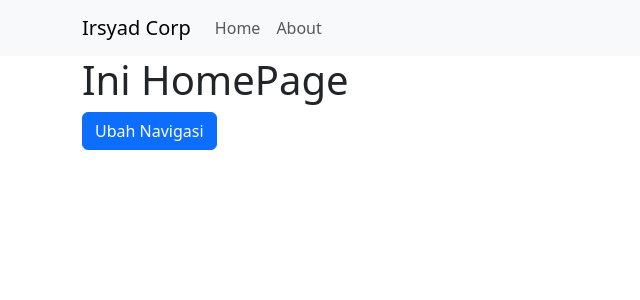
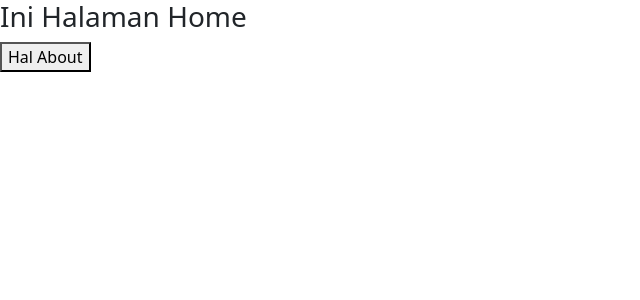
Before and after one commit to irsyadmurfidkusuma/belajar-reactjs, a React (Create React App) app: page / in a window 1280 px wide. Shown: the top 300 px of the page, without its empty margins (0-640 px from the left). Built offline with nearby package versions, Linux system fonts and the light colour scheme.

Commit message:
mempelajari React Router Dom

```diff
--- a/package.json
+++ b/package.json
@@ -10,7 +10,8 @@
     "react": "^18.3.1",
     "react-bootstrap": "^2.10.5",
     "react-dom": "^18.3.1",
-    "react-scripts": "5.0.1",
+    "react-router-dom": "^6.27.0",
+    "react-scripts": "^3.0.1",
     "web-vitals": "^2.1.4"
   },
   "scripts": {
--- a/src/App.js
+++ b/src/App.js
@@ -7,39 +7,57 @@ import Footer from './components/Footer';
 import NavigationBar from './components/NavbarComp';
 import { Container } from 'react-bootstrap';
 import React, { useState } from 'react';
+import Home from './Pages/Home';
+import About from './Pages/About';
+import Notfound from './Pages/NotFound';
+import { BrowserRouter as Router, Routes, Route } from 'react-router-dom'
 
 
 const App = () => {
 
   // Belajar props dan component
-  const navHeader = "Irsyad Murfid"
-  const navContact = "Contact Me!"
+  // const navHeader = "Irsyad Murfid"
+  // const navContact = "Contact Me!"
 
-  const clicked = () => {
-    return alert("Kamu Meng-Klik Tombol!")
-  }
+  // const clicked = () => {
+  //   return alert("Kamu Meng-Klik Tombol!")
+  // }
 
-  const paragraf = () => {
-    return (
-      <div>
-        <i>mantab bang</i>
-        <marquee>ini footer berjalan ya cog yaa</marquee>
-      </div>
-    )
-  }
+  // const paragraf = () => {
+  //   return (
+  //     <div>
+  //       <i>mantab bang</i>
+  //       <marquee>ini footer berjalan ya cog yaa</marquee>
+  //     </div>
+  //   )
+  // }
 
   // Belajar state
 
-  const [getNavbarValue, setNavbarValue] = useState("")
+  // const [getNavbarValue, setNavbarValue] = useState("")
 
-  const changeNavValue = () => {
-    setNavbarValue("My Contact")
-  }
+  // const changeNavValue = () => {
+  //   setNavbarValue("My Contact")
+  // }
 
+  // Belajar Routing
+  return (
 
-  return (
-    <div >
-      {/* <header className="App-header">
+    <Router>
+      <Routes>
+        <Route path="/" element={<Home />} />
+        <Route path="/about" element={<About />} />
+        <Route path="*" element={<Notfound />} />
+      </Routes>
+    </Router>
+
+  );
+}
+
+export default App;
+
+// <div >
+{/* <header className="App-header">
         <Navbar navHeader={navHeader} navContact={navContact} />
         <p>Belajar React JS</p>
         <p>Irsyad Murfid Kusuma</p>
@@ -47,16 +65,19 @@ const App = () => {
         <Footer paragraf={paragraf} />
       </header> */}
 
-      {/* Belajar state */}
+{/* Belajar state */ }
 
-      {/* Belajar state */}
-      <NavigationBar navbarValue={getNavbarValue} />
-      <Container>
-        <h1>Ini HomePage</h1>
-        {/* <p>{getNavbarValue}</p> */}
-        <button onClick={() => changeNavValue()} className='btn btn-primary'>Ubah Navigasi</button>
+{/* Belajar state */ }
+{/* <NavigationBar navbarValue={getNavbarValue} /> */ }
+{/* <Container>
+        <h1>Ini HomePage</h1> */}
+{/* <p>{getNavbarValue}</p> */ }
+{/* <button onClick={() => changeNavValue()} className='btn btn-primary'>Ubah Navigasi</button> */ }
 
-      </Container>
+{/* </Container>  */ }
+
+{/* Belajar state */ }
+      // <h1>Ini Home page</h1>
 
 
 
@@ -65,8 +86,5 @@ const App = () => {
 
 
 
-    </div>
-  );
-}
 
-export default App;
+    // </div>
--- /dev/null
+++ b/src/Pages/About.jsx
@@ -0,0 +1,8 @@
+import React from "react"
+import Second from "../components/Second";
+
+const About = () => {
+    return <Second />
+}
+
+export default About
--- /dev/null
+++ b/src/Pages/Home.jsx
@@ -0,0 +1,8 @@
+import React from "react"
+import First from "../components/First"
+
+const Home = () => {
+    return <First />
+}
+
+export default Home
--- /dev/null
+++ b/src/Pages/NotFound.jsx
@@ -0,0 +1,7 @@
+import React from "react";
+
+const NotFound = () => {
+    return <h3>Halaman Tidak Ditemukan</h3>
+}
+
+export default NotFound
--- /dev/null
+++ b/src/components/First.jsx
@@ -0,0 +1,15 @@
+import React from "react"
+import { useNavigate } from "react-router-dom"
+
+const First = () => {
+    const navigate = useNavigate()
+
+    return (
+        <>
+            <h3>Ini Halaman Home</h3>
+            <button onClick={() => navigate('/about')}>Hal About</button>
+        </>
+    )
+}
+
+export default First
--- a/src/components/Footer.js
+++ b/src/components/Footer.js
@@ -9,8 +9,8 @@ class Footer extends React.Component {
     render() {
         return (
             <div>
-                <h2>Footer</h2>
-                {this.props.paragraf()}
+                {/* <h2>Footer</h2>
+                {this.props.paragraf()} */}
             </div>
         )
     }
--- a/src/components/MyButton.js
+++ b/src/components/MyButton.js
@@ -1,7 +1,8 @@
+import React from "react"
 const MyButton = (props) => {
     return (
         <div>
-            <button onClick={() => props.clicked()}>Klik Saya!</button>
+            <MyButton onClick={() => props.clicked()}>Klik Saya!</MyButton>
         </div>
     )
 }
--- /dev/null
+++ b/src/components/Second.jsx
@@ -0,0 +1,15 @@
+import React from "react"
+import { useNavigate } from "react-router-dom"
+
+const Second = () => {
+    const navigate = useNavigate()
+    return (
+        <>
+            <h3>Halaman About</h3>
+            <button onClick={() => navigate('/')}>Hal Home</button>
+
+        </>
+    )
+}
+
+export default Second
```
Also changed, not shown: 1 other file (tests, documents, lock files or other folders).
